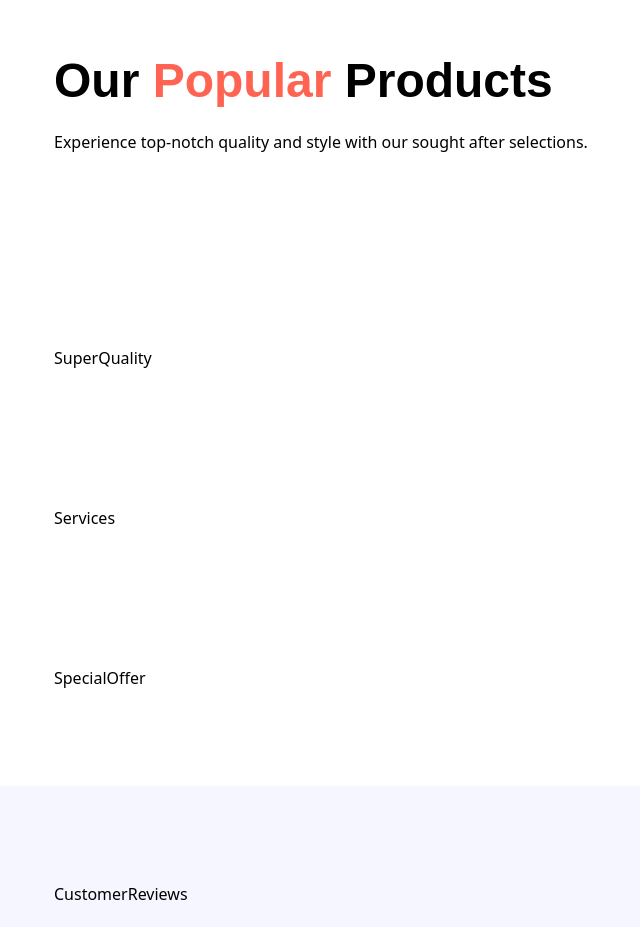
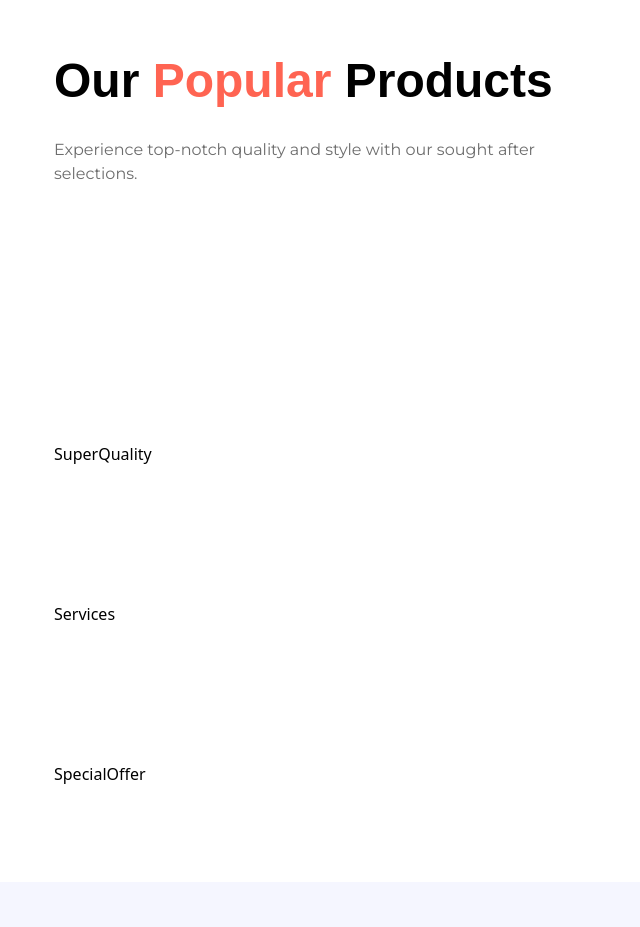
Before and after one commit to shoaiblatif22/Nike-Website-Clone, a React (Vite) app: page / in a window 1280 px wide. Shown: the part 940-1867 px from the top of the page, without its empty margins (10-650 px from the left). Built offline with nearby package versions, Linux system fonts and the light colour scheme; a web font is replaced by a local one.

Commit message:
Added in further styling

```diff
--- a/src/sections/PopularProducts.jsx
+++ b/src/sections/PopularProducts.jsx
@@ -9,9 +9,14 @@ const PopularProducts = () => {
       justify-start gap-5'>
         <h2 className='text-4xl font-palanquin
         font-bold'>Our <span className='text-coral-red'>Popular</span> Products</h2>
-        <p>Experience top-notch quality and
+        <p className='lg:max-w-lg mt-2 font-montserrat
+        text-slate-gray'>Experience top-notch quality and
           style with our sought after selections.
         </p>
+      </div>
+
+      <div className='mt-16 grid lg:grid-cols-4 md:grid-cols-3
+      sm:grid-cols-2 grid-cols-1 sm:gap-4 gap-14'>
 
       </div>
 
```
